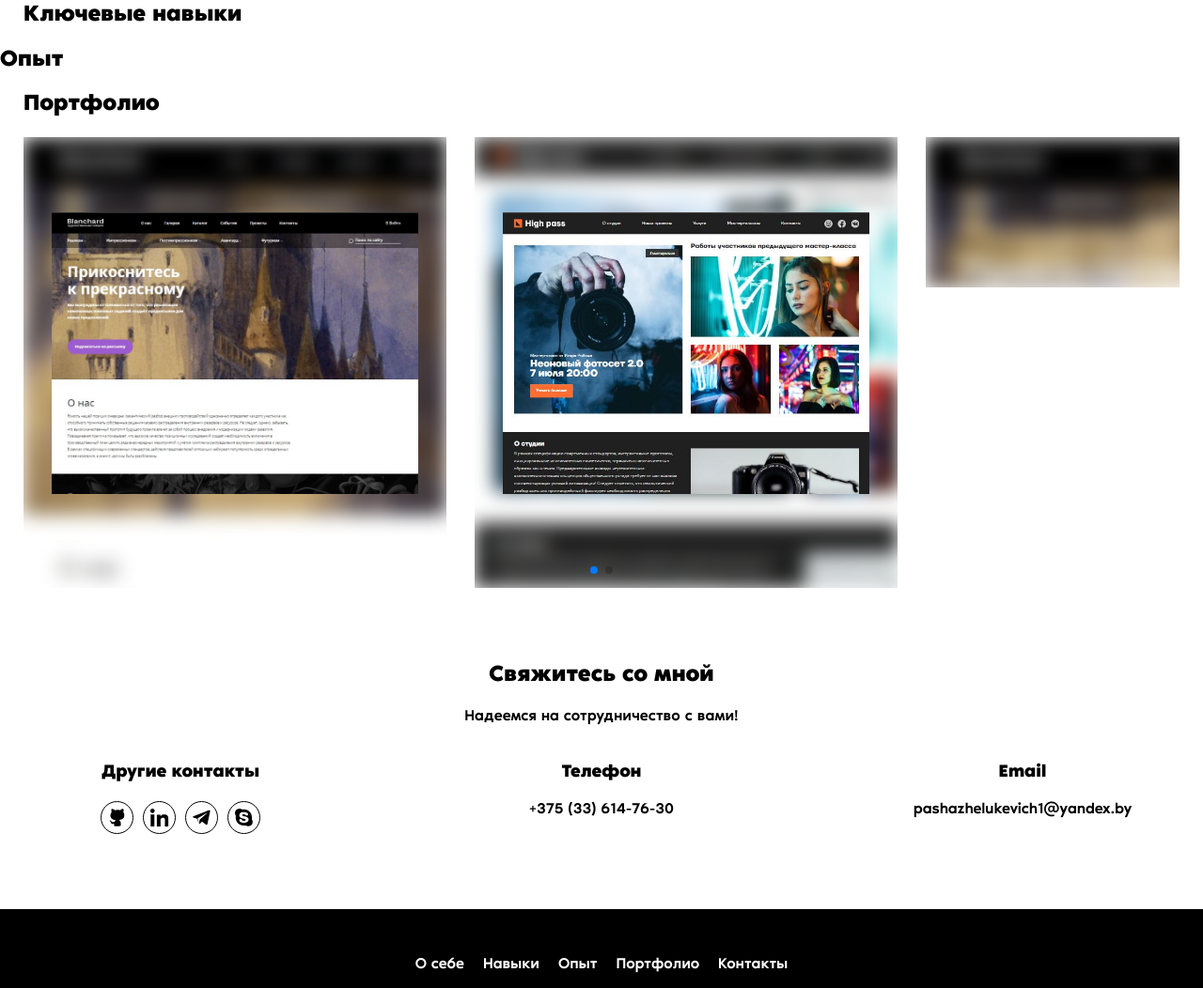
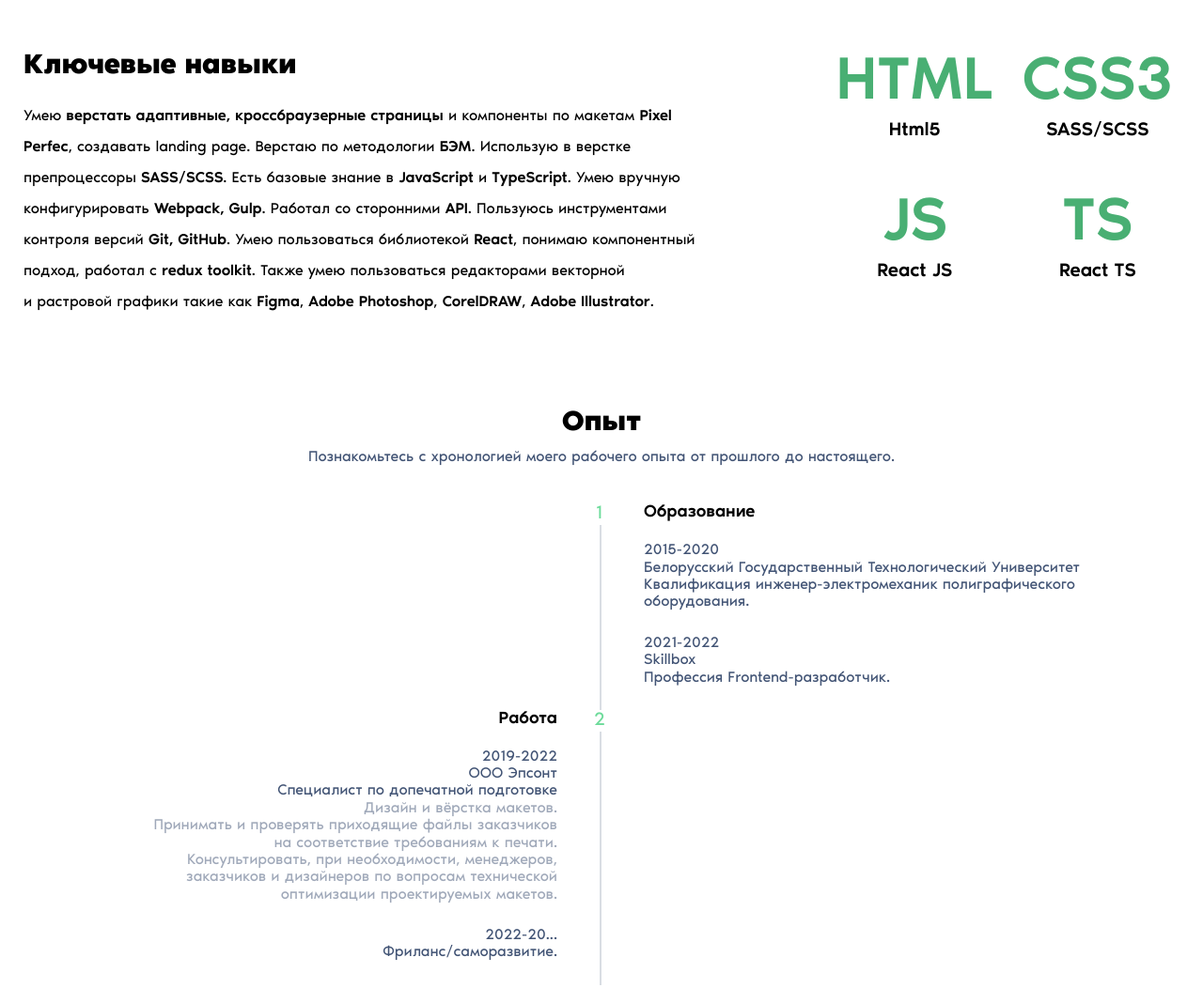
Before and after one commit to Zhelukevich/Resume, a plain HTML site: page index.html in a window 1280 px wide. Shown: the part 1392-2444 px from the top of the page at 94% size. Drawn offline with Linux system fonts and the light colour scheme.

Commit message:
education, skills

```diff
--- a/index.html
+++ b/index.html
@@ -178,14 +178,18 @@
             Возраст: 25 лет</span>
         </div>
 
-        <p class="about__text-about">Начинающий front-end developer. Прохожу обучение на&nbsp;Образовательной платформе
-          Skillbox. Меня заинтересовала Frontend разработка, потому что есть возможность экспериментировать, создавать
-          красивые сайты, создавать понятные интерфейсы. Умею быстро ориентироваться в&nbsp;поставленных задачах.</p>
+        <p class="about__text-about">
+          Я&nbsp;&mdash; начинающий frontend-разработчик. Мой опыт в&nbsp;верстке сайтов более полугода. Меня
+          заинтересовала Frontend разработка, потому что есть возможность экспериментировать, создавать красивые сайты,
+          создавать понятные интерфейсы. Качественно выполняю поставленные задачи, не&nbsp;боюсь новых и&nbsp;сложных
+          задач. Мои цели на&nbsp;ближайшее время&nbsp;&mdash; освоить популярные на&nbsp;текущий момент фреймворки
+          (Vue, Angular). К&nbsp;своим сильным сторонам могу отнести навыки работы в&nbsp;команде, желание найти
+          максимально результативное и&nbsp;красивое решение, способность самостоятельно искать ресурсы помогающие
+          решить проблему или повысить мой профессиональный уровень.
+        </p>
       </div>
       <div class="about__photo">
-        <div class="about__img-block">
-          <img class="about__img" src="/img/20220612_161308.jpg" alt="">
-        </div>
+        <img class="about__img" src="/img/20220612_161308.jpg" alt="">
       </div>
     </section>
 
@@ -260,7 +264,43 @@
 
     <section class="skills" id="skills">
       <div class="skills__section container">
-        <h2 class="skills__title">Ключевые навыки</h2>
+        <div class="skills__info">
+          <h2 class="skills__title">Ключевые навыки</h2>
+          <p class="skills__text">
+            Умею <b>верстать адаптивные, кроссбраузерные страницы</b> и&nbsp;компоненты по&nbsp;макетам <b>Pixel
+              Perfec</b>,
+            создавать landing page. Верстаю по&nbsp;методологии <b>БЭМ</b>. Использую в&nbsp;верстке препроцессоры
+            <b>SASS/SCSS</b>. Есть
+            базовые знание в&nbsp;<b>JavaScript</b> и&nbsp;<b>TypeScript</b>. Умею вручную конфигурировать <b>Webpack,
+              Gulp</b>. Работал
+            со&nbsp;сторонними <b>АPI</b>. Пользуюсь инструментами контроля версий <b>Git, GitHub</b>. Умею пользоваться
+            библиотекой
+            <b>React</b>, понимаю компонентный подход, работал с&nbsp;<b>redux toolkit</b>. Также умею пользоваться
+            редакторами
+            векторной и&nbsp;растровой графики такие как <b>Figma</b>, <b>Adobe Photoshop</b>, <b>CorelDRAW</b>,
+            <b>Adobe Illustrator</b>.
+          </p>
+        </div>
+        <div class="skills__type type">
+          <ul class="list-reset type__list">
+            <li class="type__item">
+              HTML
+              <span class="type__info">Html5</span>
+            </li>
+            <li class="type__item">
+              CSS3
+              <span class="type__info">SASS/SCSS</span>
+            </li>
+            <li class="type__item">
+              JS
+              <span class="type__info">React JS</span>
+            </li>
+            <li class="type__item">
+              TS
+              <span class="type__info">React TS</span>
+            </li>
+          </ul>
+        </div>
         <!-- <ul class="skills__list list-reset">
           <li class="skills__item">HTML5</li>
           <li class="skills__item">CSS3</li>
@@ -288,36 +328,76 @@
       </div>
     </section>
 
-    <section class="experience" id="experience">
-      <h2>Опыт</h2>
+    <section class="experience container" id="experience">
+      <h2 class="experience__title">Опыт</h2>
+      <p class="experience__descr">Познакомьтесь с хронологией моего рабочего опыта от прошлого до настоящего.</p>
+      <div class="experience__block education">
+        <span class="education__number">1</span>
+        <div class="education__img"></div>
+        <div class="education__descr">
+          <h3 class="education__title">Образование</h3>
+          <p class="education__text">
+            2015-2020 <br>
+            Белорусский Государственный Технологический Университет <br>
+            Квалификация инженер-электромеханик полиграфического оборудования.
+          </p>
+          <p class="education__text">
+            2021-2022 <br>
+            Skillbox <br>
+            Профессия Frontend-разработчик.
+          </p>
+        </div>
+      </div>
 
+      <div class="experience__block work">
+        <span class="work__number">2</span>
+        <div class="work__descr">
+          <h3 class="work__title">Работа</h3>
+          <div class="work__text">
+            <p>
+              2019-2022 <br>
+              ООО Эпсонт<br>
+              Специалист по допечатной подготовке
+            </p>
+            <ul class="work__list list-reset">
+              <li class="work__item">
+                Дизайн и вёрстка макетов.
+              </li>
+              <li class="work__item">Принимать и проверять приходящие файлы заказчиков <br> на соответствие требованиям
+                к
+                печати.
+              </li>
+              <li class="work__item">
+                Консультировать, при необходимости, менеджеров, <br>заказчиков и дизайнеров по вопросам
+                технической <br> оптимизации проектируемых макетов.
+              </li>
+            </ul>
+          </div>
+          <p class="work__text">
+            2022-20... <br>
+            Фриланс/саморазвитие.
+          </p>
+        </div>
+
+        <div class="work__img"></div>
+      </div>
     </section>
 
     <section class="portfolio container" id="portfolio">
       <h2 class="portfolio__title">Портфолио</h2>
 
       <div class="swiper portfolio__swiper">
-        <div class="swiper-wrapper">
-          <div class="swiper-slide portfolio__background-1">
-            <img class="portfolio__img" src="/img/blank.JPG" alt="">
-            <div class="portfolio__descr">
-              <div class="portfolio__info">
-                <p>Адаптивная верстка макета, соблюдение семантики, доступность, Pixel Perfect, БЭМ методология.
-                  Различный
-                  функционал - слайдеры, плавный скролл по якорям, табы, аккордеон, выпадающее меню, бургер меню.</p>
-                <a href="https://zhelukevich.github.io/Blanchard/">Посетить сайт</a>
-              </div>
-
-            </div>
-          </div>
-
-          <div class="swiper-slide portfolio__background-2">
-            <img class="portfolio__img" src="/img/ht.JPG" alt="">
-          </div>
-          <div class="swiper-slide portfolio__background-1">
+        <div class="swiper-wrapper portfolio__wrapper">
+          <div class="swiper-slide portfolio__slide portfolio__background">
 
           </div>
-          <div class="swiper-slide portfolio__background-1">
+          <div class="swiper-slide portfolio__slide">
+
+          </div>
+          <div class="swiper-slide portfolio__slide">
+
+          </div>
+          <div class="swiper-slide portfolio__slide">
 
           </div>
         </div>
--- a/styles/style.css
+++ b/styles/style.css
@@ -1,4 +1,14 @@
 /* FONT */
+
+@font-face {
+  font-family: 'NoirPro';
+  src: local('Noir Pro Regular'), local('NoirPro-Regular'),
+    url('../font/NoirPro-Regular.woff2') format('woff2'),
+    url('../font/NoirPro-Regular.woff') format('woff');
+  font-weight: 400;
+  font-style: normal;
+  font-display: swap;
+}
 
 @font-face {
   font-family: 'NoirPro';
@@ -7,16 +17,6 @@
     url('../font/NoirPro-Light.woff') format('woff');
   font-weight: 200;
   font-style: normal;
-  font-display: swap;
-}
-
-@font-face {
-  font-family: 'NoirPro';
-  src: local('Noir Pro Regular'), local('NoirPro-Regular'),
-    url('../font/NoirPro-Regular.woff2') format('woff2'),
-    url('../font/NoirPro-Regular.woff') format('woff');
-  font-weight: 400;
-  font-style: italic;
   font-display: swap;
 }
 
@@ -61,6 +61,7 @@ a {
 
 img {
   max-width: 100%;
+  object-fit: cover;
 }
 
 
@@ -145,7 +146,10 @@ body {
   position: relative;
   padding: 120px 0 80px;
   background-image: url('../img/4010012_l-Printed-HTML-Code---onpage.jpg');
+  background-position: center center;
   background-repeat: no-repeat;
+  background-size: cover;
+
 }
 
 .hero__contact {
@@ -195,6 +199,7 @@ body {
   text-align: center;
   font-size: 85px;
   color: var(--white-color);
+  text-shadow: black 1px 0 50px;
 }
 
 .hero__title {
@@ -207,19 +212,17 @@ body {
 /* ABOUT */
 .about {
   width: 100%;
+  height: 100%;
   display: flex;
   justify-content: space-between;
-  padding: 60px 250px;
+  padding: 60px 150px;
 }
 
 .about__text {
-  width: 40%;
-  display: flex;
-  flex-direction: column;
-  justify-content: center;
+  max-width: 600px;
   font-weight: 400;
   line-height: 33px;
-  /* margin-right: 20px; */
+  margin-right: 20px;
 }
 
 .about__text-about {
@@ -227,11 +230,16 @@ body {
 }
 
 .about__photo {
-  width: 40%;
   display: flex;
-  flex-direction: column;
-  align-items: center;
+  max-width: 600px;
+  height: 100%;
+  overflow: hidden;
+}
 
+.about__img {
+  width: 100%;
+  height: 100%;
+  object-fit: cover;
 }
 
 .about__location {
@@ -241,25 +249,17 @@ body {
 }
 
 .about__info {
-  margin-bottom: 20px;
+  margin-bottom: 10px;
 }
 
 .about__age {
   margin-bottom: 15px;
+  font-weight: 500;
   font-size: 20px;
 }
 
-.about__img-block {
-  border-radius: 50%;
-  overflow: hidden;
-}
 
-.about__img {
-  object-fit: cover;
-  object-position: 60px 20px;
-  transform: scale(2);
-  /* filter: grayscale(); */
-}
+
 
 /* NAVIGATION */
 
@@ -352,35 +352,200 @@ body {
 
 /* SKILL */
 
-/* .skills {
+.skills {
   padding: 80px 0;
 }
 
-.skills__list {
-  width: 100%;
-  min-height: 100px;
+.skills__section {
+  min-height: 300px;
   display: flex;
-  flex-wrap: wrap;
-  align-content: space-between;
   justify-content: space-between;
 }
 
-.skills__item {
-  display: flex;
-  align-items: center;
-  justify-content: center;
-  padding: 10px;
-  margin-bottom: 20px;
-  border: 1px solid black;
-  border-radius: 10px 10px 10px 10px;
-} */
-
-
-.skills__item:not(:last-child) {
+.skills__info {
+  width: 60%;
   margin-right: 20px;
 }
 
+.skills__title {
+  margin: 0;
+  margin-bottom: 20px;
+  font-size: 30px;
+}
 
+.skills__text {
+  margin: 0;
+  line-height: 33px;
+}
+
+b {
+  font-weight: 500;
+}
+
+.skills__type {
+  width: 30%;
+}
+
+.type__list {
+  display: grid;
+  column-gap: 20px;
+  width: 100%;
+  height: 100%;
+  grid-template-columns: repeat(2, 1fr);
+  grid-template-rows: repeat(2, 1fr);
+}
+
+.type__item {
+  display: flex;
+  flex-direction: column;
+  align-items: center;
+  font-size: 65px;
+  font-weight: 500;
+  color: var(--green-active);
+}
+
+.type__info {
+  font-size: 20px;
+  color: black;
+}
+
+/* experience*/
+
+.experience {
+  padding-bottom: 80px;
+}
+
+.experience__title {
+  margin: 0;
+  margin-bottom: 10px;
+  font-size: 30px;
+  text-align: center;
+}
+
+.experience__descr {
+  margin: 0;
+  margin-bottom: 40px;
+  text-align: center;
+  color: rgb(66, 84, 117);
+}
+
+/* education */
+
+.education {
+  position: relative;
+  display: flex;
+}
+
+.education__number {
+  display: block;
+  position: absolute;
+  top: 0;
+  right: 50%;
+  margin-right: -1px;
+  font-size: 20px;
+  color: var(--green-color);
+  text-align: center;
+  background-color: #fff;
+}
+
+.education__img {
+  width: 50%;
+  padding: 0 45px;
+  border-right: 2px solid rgba(66, 84, 117, .2);
+
+}
+
+.education__descr {
+  width: 50%;
+  padding: 0 45px;
+}
+
+.education__title {
+  margin: 0;
+  margin-bottom: 20px;
+  font-weight: 500;
+  font-size: 18px;
+}
+
+.education__text {
+  color: rgb(66, 84, 117);
+  margin: 0;
+  margin-bottom: 25px;
+}
+
+/* work */
+
+.work {
+  position: relative;
+  display: flex;
+}
+
+.work__number {
+  display: block;
+  position: absolute;
+  top: 0;
+  right: 50%;
+  margin-right: -4px;
+  font-size: 20px;
+  color: var(--green-color);
+  text-align: center;
+  background-color: #fff;
+}
+
+.work__img {
+  width: 50%;
+  padding: 0 45px;
+}
+
+.work__descr {
+  width: 50%;
+  padding: 0 45px;
+  border-right: 2px solid rgba(66, 84, 117, .2);
+}
+
+.work__title {
+  margin: 0;
+  margin-bottom: 20px;
+  font-weight: 500;
+  font-size: 18px;
+  text-align: right;
+}
+
+.work__text {
+  color: rgb(66, 84, 117);
+  margin: 0;
+  margin-bottom: 25px;
+  text-align: right;
+}
+
+.work__text p {
+  margin: 0;
+}
+
+
+.work__item {
+  text-align: right;
+  opacity: 0.5;
+}
+
+
+/* PORTFOLIO */
+
+.portfolio {
+  padding-bottom: 80px;
+}
+
+.portfolio__title {
+  font-size: 30px;
+  text-align: center;
+}
+
+.swiper {
+  width: 100%;
+  height: 100%;
+}
+
+.portfolio__slide {}
 
 /* CONTACT */
 
@@ -389,12 +554,13 @@ body {
   display: flex;
   align-items: center;
   flex-direction: column;
-  padding: 80px 0;
+  padding-bottom: 80px;
 }
 
 .contact__title {
   margin: 0;
-  margin-bottom: 20px;
+  margin-bottom: 10px;
+  font-size: 30px;
 }
 
 .contact__text {
@@ -418,6 +584,8 @@ body {
 .item__title {
   margin: 0;
   margin-bottom: 20px;
+  font-weight: 500;
+  font-size: 20px;
 }
 
 
@@ -464,100 +632,6 @@ body {
 
 .item__link:hover {
   color: var(--green-color);
-}
-
-/* PORTFOLIO */
-
-.swiper {
-  width: 100%;
-  height: 100%;
-}
-
-.swiper-slide {
-  position: relative;
-  text-align: center;
-  font-size: 18px;
-  background: #fff;
-  width: 100%;
-  height: 800px;
-  /* Center slide text vertically */
-  display: -webkit-box;
-  display: -ms-flexbox;
-  display: -webkit-flex;
-  display: flex;
-  flex-grow: 1;
-  flex-direction: column;
-  -webkit-box-pack: center;
-  -ms-flex-pack: center;
-  -webkit-justify-content: center;
-  justify-content: center;
-  -webkit-box-align: center;
-  -ms-flex-align: center;
-  -webkit-align-items: center;
-  align-items: center;
-
-  overflow: hidden;
-
-  padding: 80px 30px;
-}
-
-.portfolio__background-1::after {
-  position: absolute;
-  content: '';
-  top: 0;
-  display: flex;
-  width: 100%;
-  height: 100%;
-  background-image: url('../img/blank.JPG');
-  background-repeat: no-repeat;
-  background-size: hidden;
-  filter: blur(10px);
-  z-index: -2;
-}
-
-.portfolio__background-2::after {
-  position: absolute;
-  content: '';
-  top: 0;
-  display: flex;
-  width: 100%;
-  height: 100%;
-  background-image: url('../img/ht.JPG');
-  background-repeat: no-repeat;
-  background-size: hidden;
-  filter: blur(10px);
-  z-index: -2;
-}
-
-.portfolio__img {
-  position: relative;
-  width: 100%;
-  height: 300px;
-  object-fit: cover;
-  object-position: top;
-  margin-bottom: 20px;
-  /* z-index: 50; */
-}
-
-.swiper-slide:hover .portfolio__descr {
-  display: flex;
-}
-
-.portfolio__descr {
-  display: none;
-  flex-direction: column;
-  justify-content: flex-end;
-  width: 100%;
-  height: 100%;
-  position: absolute;
-  bottom: 0;
-  background: linear-gradient(to top, rgb(0, 0, 0) 0%, rgba(0, 0, 0, 0) 100%);
-  font-size: 14px;
-  color: #fff;
-}
-
-.portfolio__info {
-  padding: 30px;
 }
 
 /* FOOTER */
```
Also changed, not shown: 1 other file.
